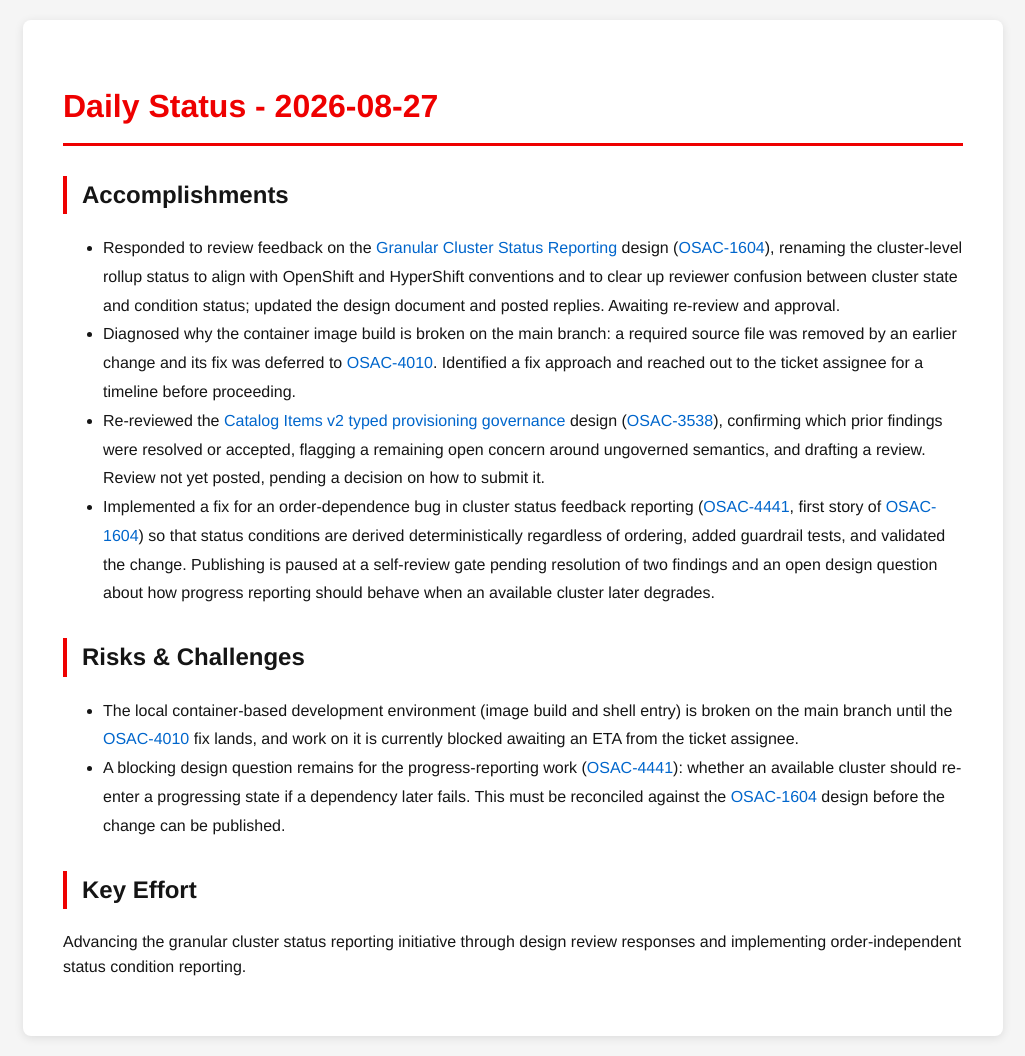
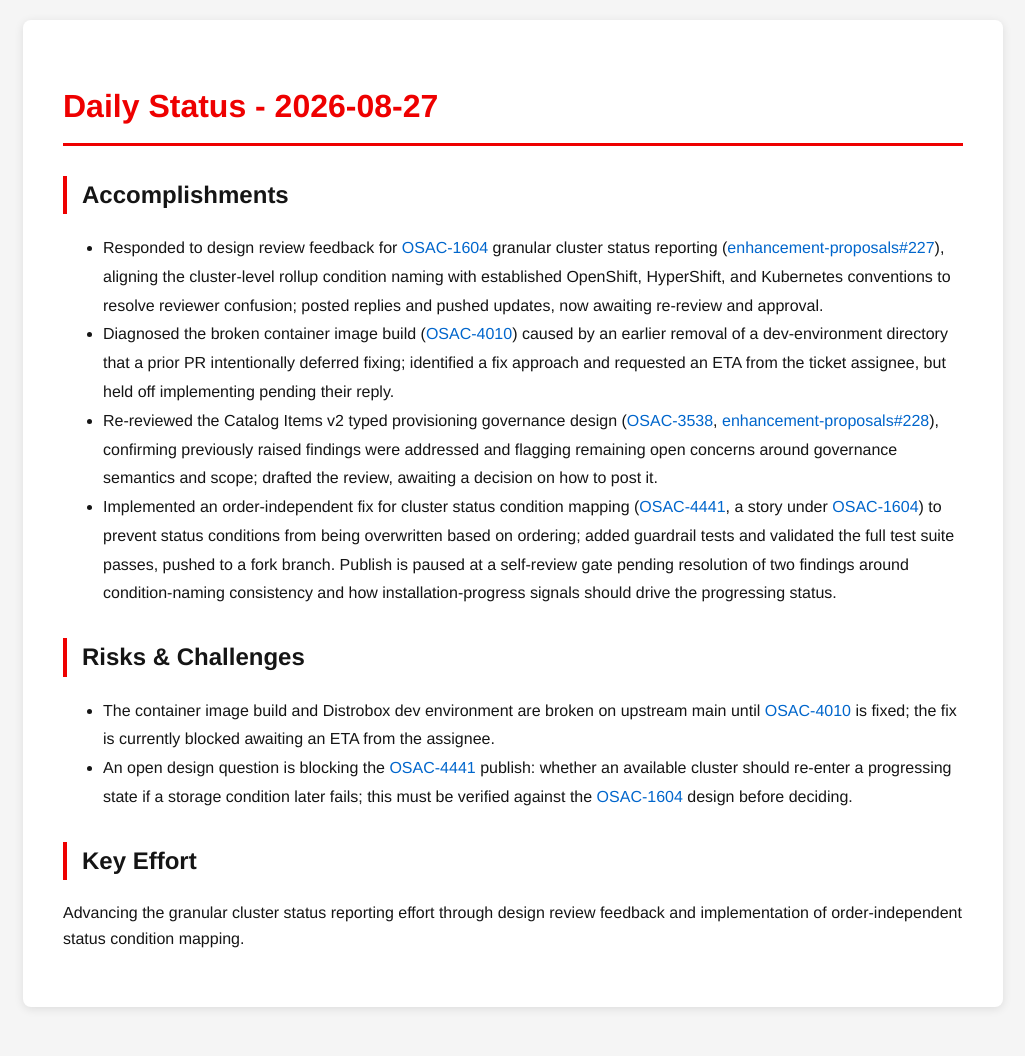
Before and after one commit to tzvatot/daily-status, a Jekyll site: the page built from 2026-08-27.md, in a window 1280 px wide. Shown: the whole page, without its empty margins (127-1152 px from the left). Built offline with Jekyll 4.4.1, drawn with Linux system fonts in a browser that asks for light colours; after the commit the page ends 1027 px from its top, so only the background shows below that.

Commit message:
Daily status update - 2026-08-27

```diff
--- a/2026-08-27.md
+++ b/2026-08-27.md
@@ -7,14 +7,14 @@ date: 2026-08-27
 # Daily Status - 2026-08-27
 
 ## Accomplishments
-- Responded to review feedback on the [Granular Cluster Status Reporting](https://github.com/osac-project/enhancement-proposals/pull/227) design ([OSAC-1604](https://redhat.atlassian.net/browse/OSAC-1604)), renaming the cluster-level rollup status to align with OpenShift and HyperShift conventions and to clear up reviewer confusion between cluster state and condition status; updated the design document and posted replies. Awaiting re-review and approval.
-- Diagnosed why the container image build is broken on the main branch: a required source file was removed by an earlier change and its fix was deferred to [OSAC-4010](https://redhat.atlassian.net/browse/OSAC-4010). Identified a fix approach and reached out to the ticket assignee for a timeline before proceeding.
-- Re-reviewed the [Catalog Items v2 typed provisioning governance](https://github.com/osac-project/enhancement-proposals/pull/228) design ([OSAC-3538](https://redhat.atlassian.net/browse/OSAC-3538)), confirming which prior findings were resolved or accepted, flagging a remaining open concern around ungoverned semantics, and drafting a review. Review not yet posted, pending a decision on how to submit it.
-- Implemented a fix for an order-dependence bug in cluster status feedback reporting ([OSAC-4441](https://redhat.atlassian.net/browse/OSAC-4441), first story of [OSAC-1604](https://redhat.atlassian.net/browse/OSAC-1604)) so that status conditions are derived deterministically regardless of ordering, added guardrail tests, and validated the change. Publishing is paused at a self-review gate pending resolution of two findings and an open design question about how progress reporting should behave when an available cluster later degrades.
+- Responded to design review feedback for [OSAC-1604](https://redhat.atlassian.net/browse/OSAC-1604) granular cluster status reporting ([enhancement-proposals#227](https://github.com/osac-project/enhancement-proposals/pull/227)), aligning the cluster-level rollup condition naming with established OpenShift, HyperShift, and Kubernetes conventions to resolve reviewer confusion; posted replies and pushed updates, now awaiting re-review and approval.
+- Diagnosed the broken container image build ([OSAC-4010](https://redhat.atlassian.net/browse/OSAC-4010)) caused by an earlier removal of a dev-environment directory that a prior PR intentionally deferred fixing; identified a fix approach and requested an ETA from the ticket assignee, but held off implementing pending their reply.
+- Re-reviewed the Catalog Items v2 typed provisioning governance design ([OSAC-3538](https://redhat.atlassian.net/browse/OSAC-3538), [enhancement-proposals#228](https://github.com/osac-project/enhancement-proposals/pull/228)), confirming previously raised findings were addressed and flagging remaining open concerns around governance semantics and scope; drafted the review, awaiting a decision on how to post it.
+- Implemented an order-independent fix for cluster status condition mapping ([OSAC-4441](https://redhat.atlassian.net/browse/OSAC-4441), a story under [OSAC-1604](https://redhat.atlassian.net/browse/OSAC-1604)) to prevent status conditions from being overwritten based on ordering; added guardrail tests and validated the full test suite passes, pushed to a fork branch. Publish is paused at a self-review gate pending resolution of two findings around condition-naming consistency and how installation-progress signals should drive the progressing status.
 
 ## Risks & Challenges
-- The local container-based development environment (image build and shell entry) is broken on the main branch until the [OSAC-4010](https://redhat.atlassian.net/browse/OSAC-4010) fix lands, and work on it is currently blocked awaiting an ETA from the ticket assignee.
-- A blocking design question remains for the progress-reporting work ([OSAC-4441](https://redhat.atlassian.net/browse/OSAC-4441)): whether an available cluster should re-enter a progressing state if a dependency later fails. This must be reconciled against the [OSAC-1604](https://redhat.atlassian.net/browse/OSAC-1604) design before the change can be published.
+- The container image build and Distrobox dev environment are broken on upstream main until [OSAC-4010](https://redhat.atlassian.net/browse/OSAC-4010) is fixed; the fix is currently blocked awaiting an ETA from the assignee.
+- An open design question is blocking the [OSAC-4441](https://redhat.atlassian.net/browse/OSAC-4441) publish: whether an available cluster should re-enter a progressing state if a storage condition later fails; this must be verified against the [OSAC-1604](https://redhat.atlassian.net/browse/OSAC-1604) design before deciding.
 
 ## Key Effort
-Advancing the granular cluster status reporting initiative through design review responses and implementing order-independent status condition reporting.
+Advancing the granular cluster status reporting effort through design review feedback and implementation of order-independent status condition mapping.
```
